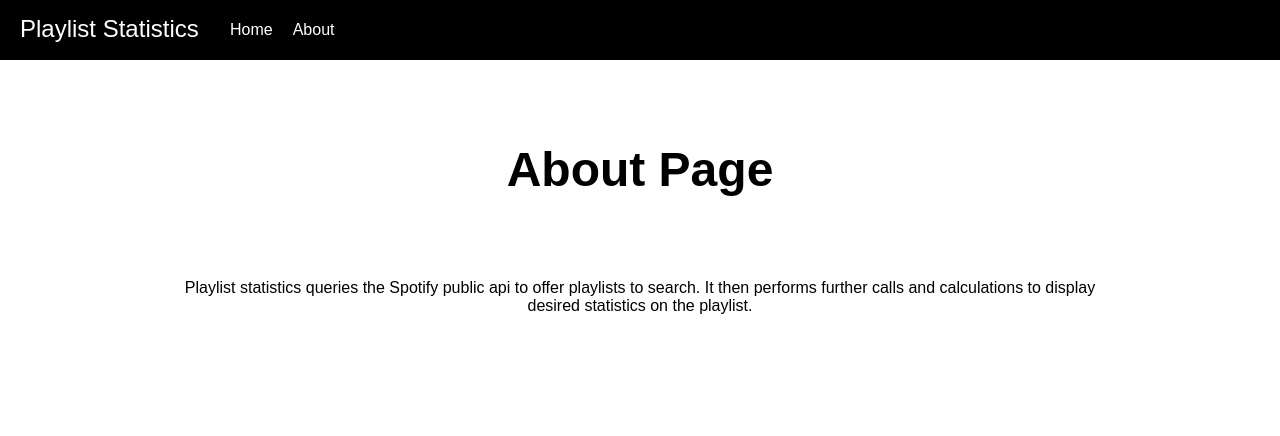
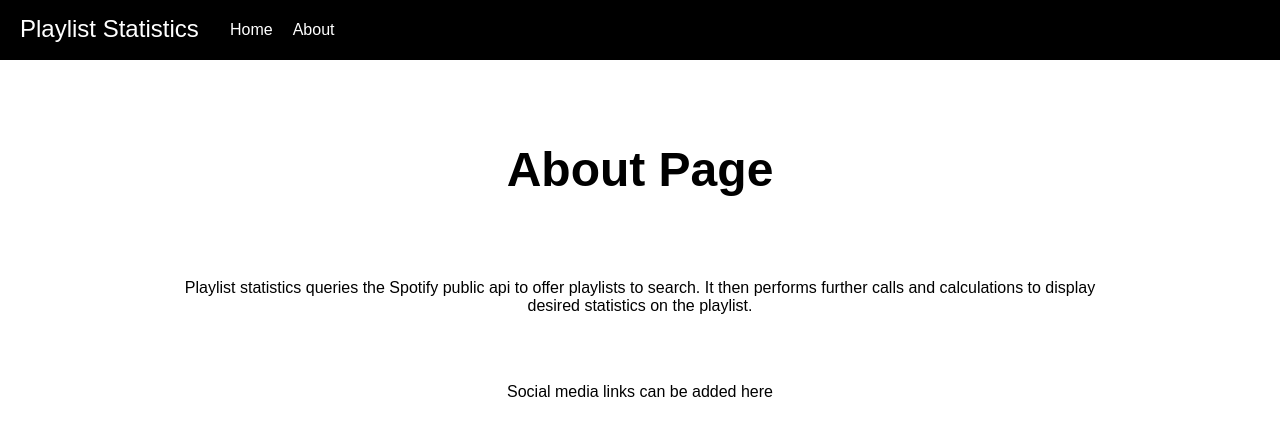
Before and after one commit to raymond-zhang00/playlist-stat-frontend, a React (Create React App) app: page /about in a window 1280 px wide. Shown: the top 436 px of the page. Built offline with nearby package versions, Linux system fonts and the light colour scheme.

Commit message:
tweaks for MVP

```diff
--- a/src/pages/About.js
+++ b/src/pages/About.js
@@ -7,6 +7,10 @@ function AboutPage() {
       <p>Playlist statistics queries the Spotify public api to offer playlists to search.
           It then performs further calls and calculations to display desired statistics on the playlist.
       </p>
+      <br/>
+      <br/>
+      <p>Social media links can be added here
+      </p>
     </>
   );
 }
```
